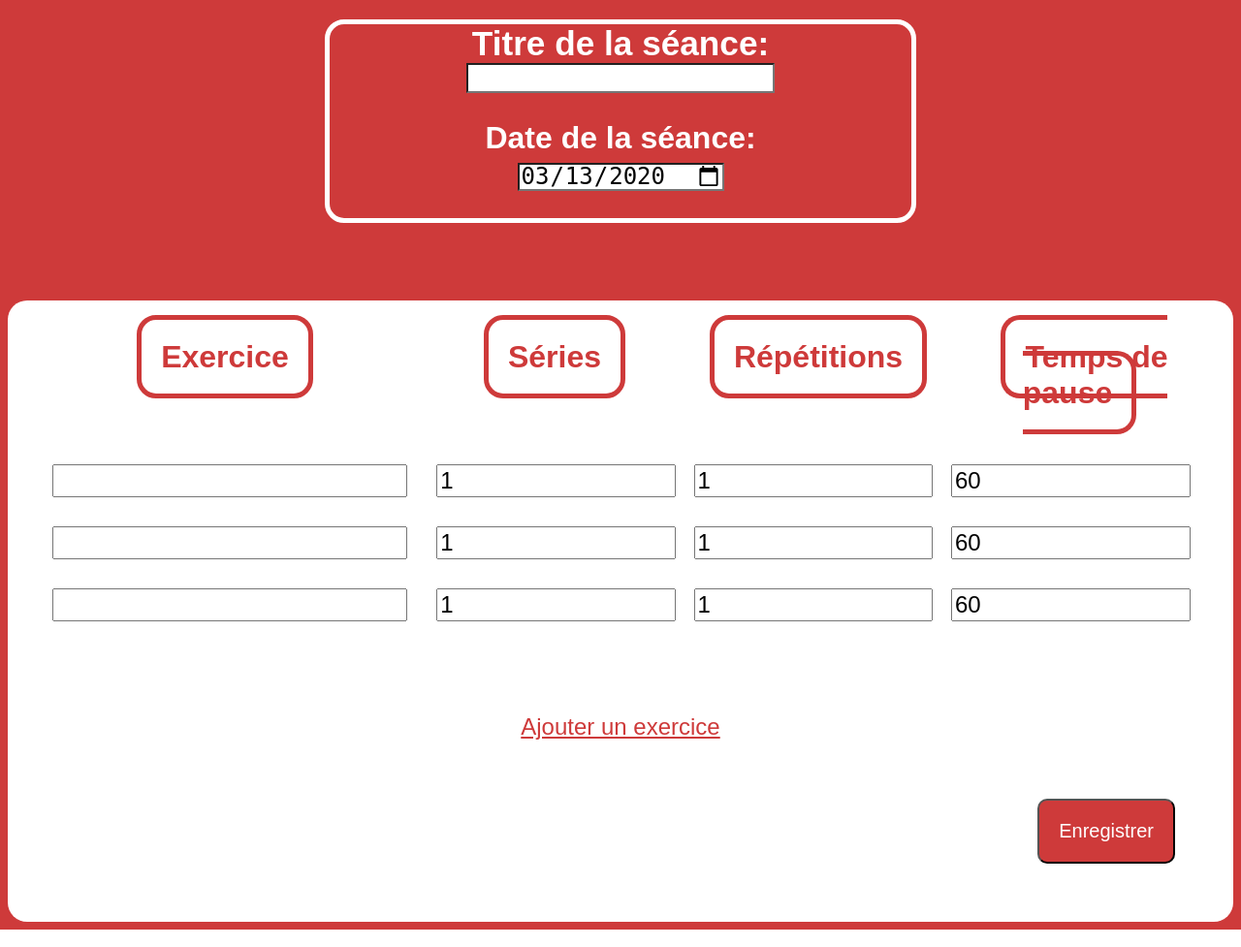
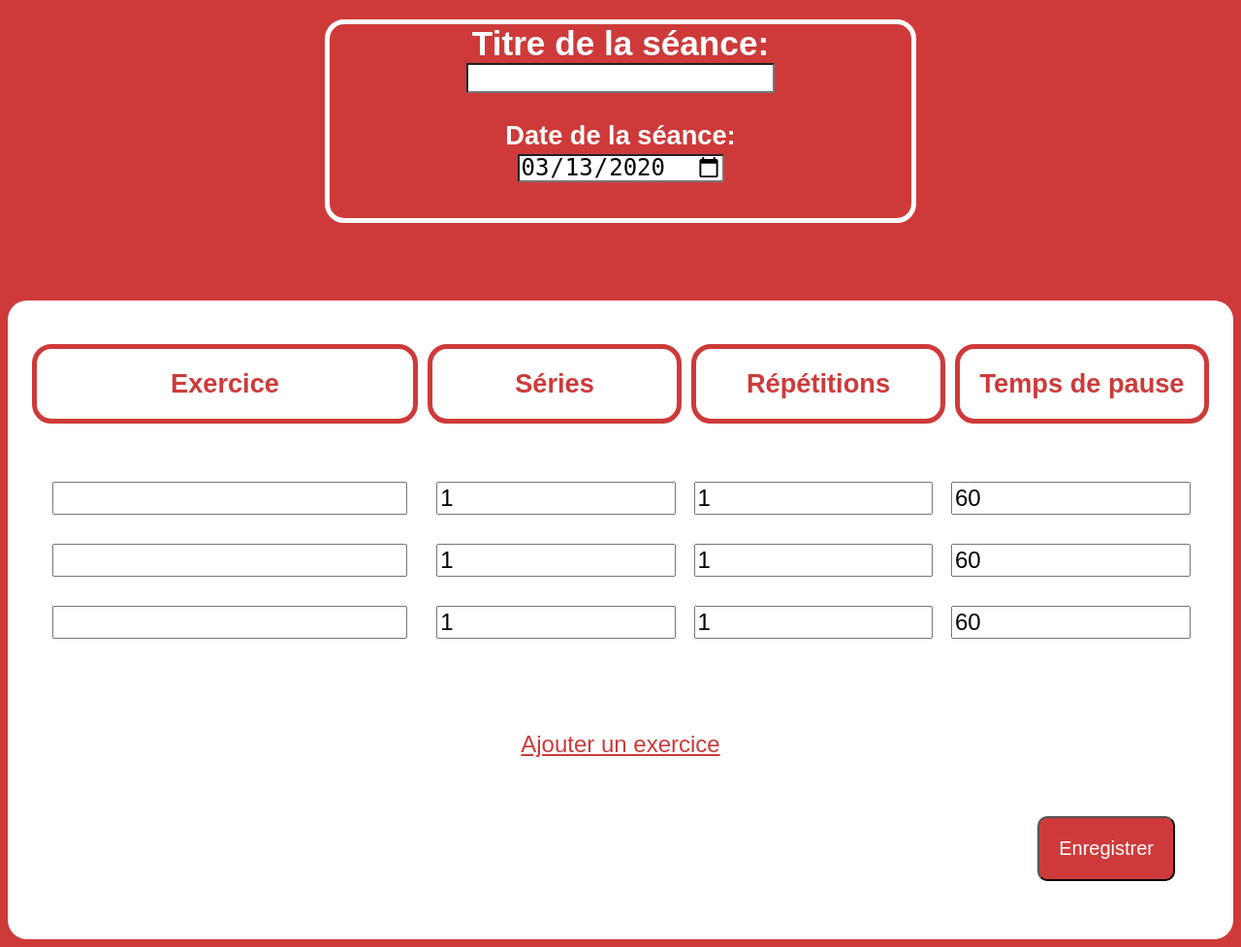
Before and after one commit to chloefont/planyourshape, a Django app: page /sessions/create/ in a window 1280 px wide. Shown: the whole page at 97% size. Run offline with Django 3.2, Linux system fonts and the light colour scheme.

Commit message:
CHLOE-2-TEST break time block

```diff
--- a/projet_muscu/muscu_site/static/css/style.css
+++ b/projet_muscu/muscu_site/static/css/style.css
@@ -23,7 +23,7 @@
   --font-size-button: 1.25rem;
   --font-size-text-smaller: 1.3rem;
   --font-size-text: 1.5rem;
-  --font-size-title-medium: 2rem;
+  --font-size-title-medium: 1.7rem;
   --font-size-title-large: 2.2rem;
 
   /*--
@@ -103,6 +103,7 @@ html {
   margin: var(--spacing-smaller);
   padding: var(--spacing-medium);
   font-weight: var(--font-weight-bold);
+  display: block;
 }
 
 /*--
```
